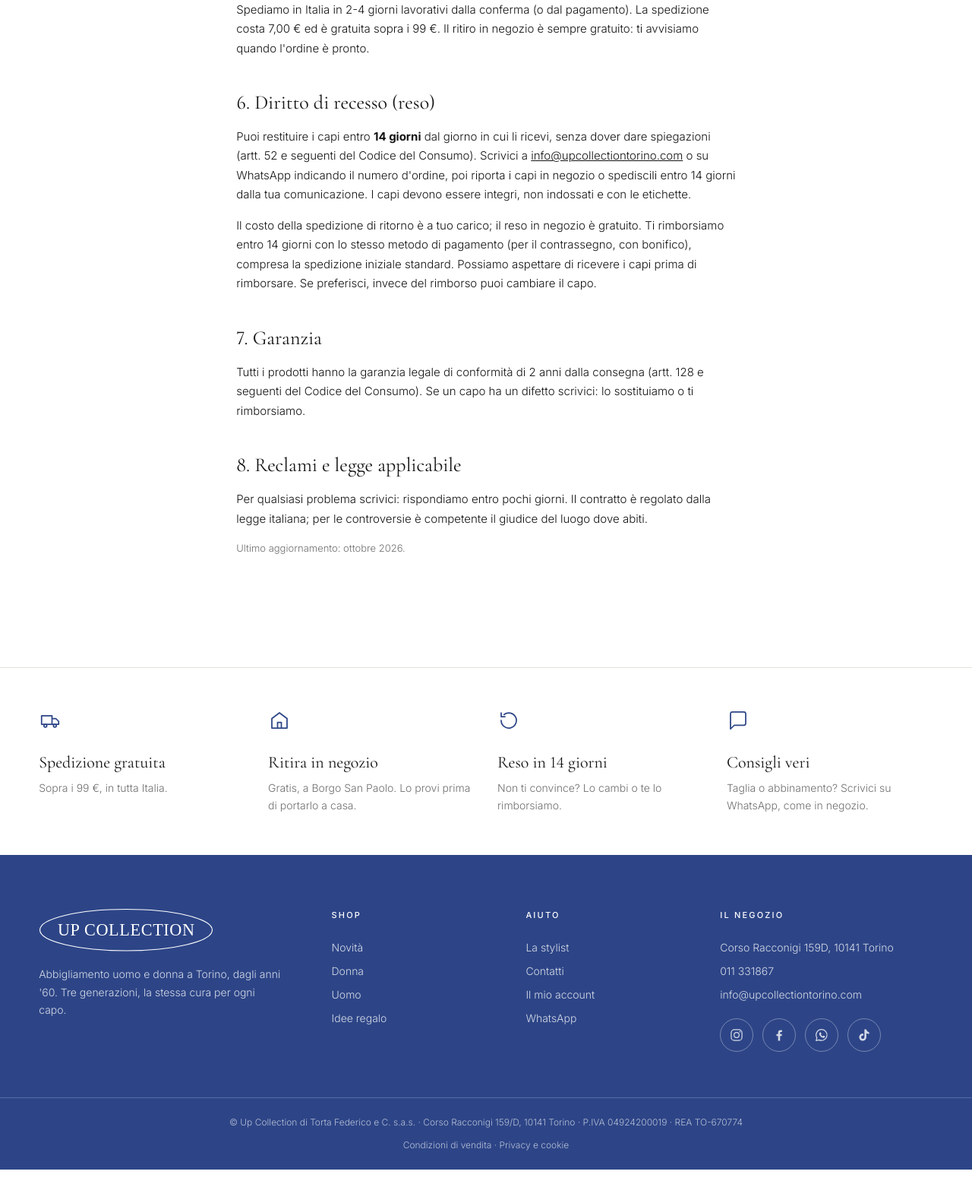
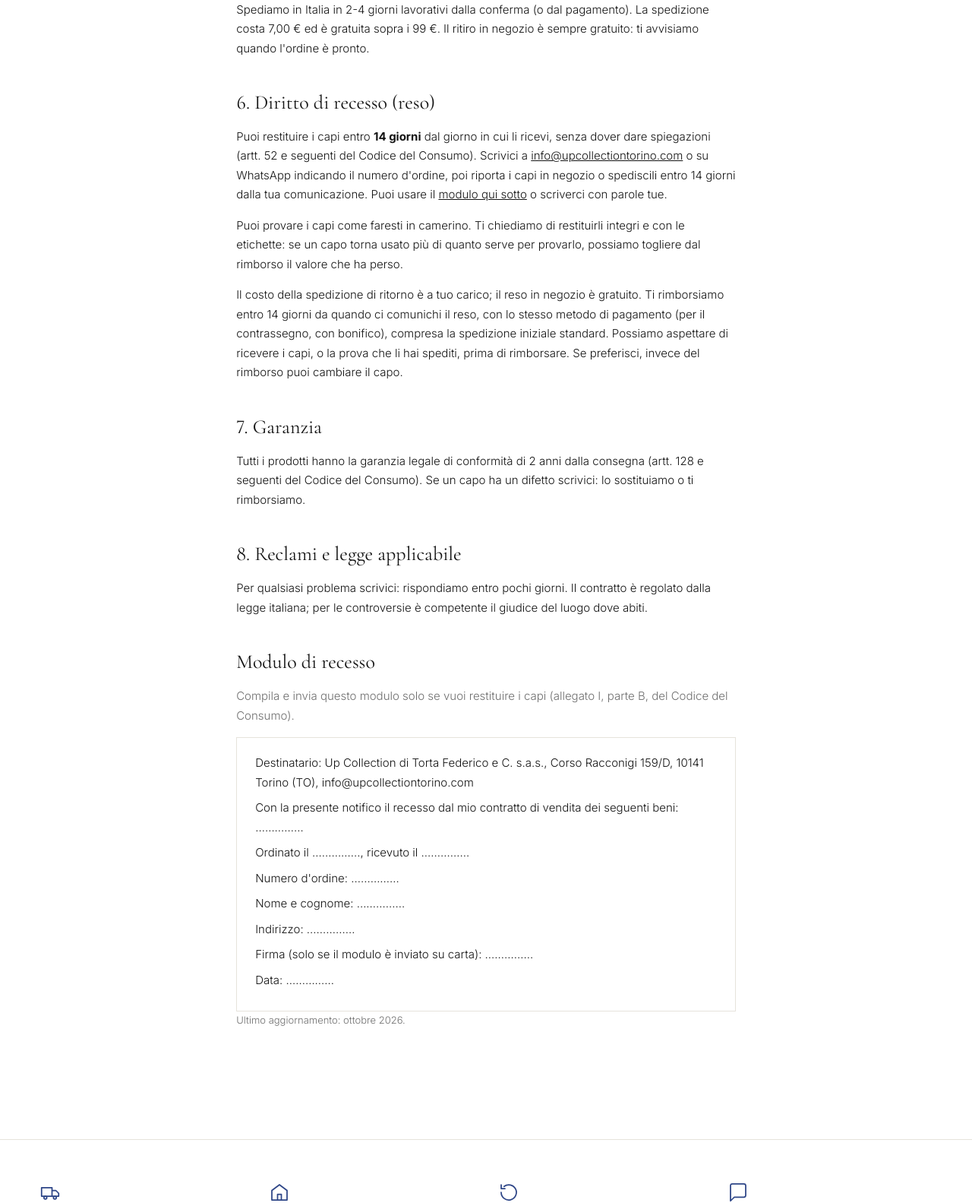
Before and after one commit to ericatorta/upcollection-shop, a Flask app: page /condizioni-di-vendita in a window 1280 px wide. Shown: the part 1036-2619 px from the top of the page at 76% size. Before the commit the page ends 2575 px from the top, so only its background shows below. Run offline with Flask 3, Linux system fonts and the light colour scheme.

Commit message:
Condizioni: reso con diminuzione di valore al posto di 'non indossati', rimborso dalla comunicazione, modulo di recesso; privacy: Brevo e trasferimento Groq

```diff
--- a/static/css/style.css
+++ b/static/css/style.css
@@ -664,6 +664,8 @@ a.numero:hover { background: var(--sabbia-scura); transform: translateY(-2px); }
 .legale h2 { font-family: var(--serif); font-weight: 400; font-size: 26px; margin: 38px 0 10px; }
 .legale p, .legale li { line-height: 1.7; }
 .legale a { text-decoration: underline; }
+.modulo-recesso { margin: 16px 0 0; padding: 20px 24px; border: 1px solid var(--linea, #ddd); }
+.modulo-recesso p { margin: 0 0 8px; }
 .istruzioni { margin: 26px 0; padding: 20px 22px; border: 1px solid var(--blu); background: var(--blu-chiaro); line-height: 1.6; }
 .istruzioni strong { display: block; margin-bottom: 4px; color: var(--blu); }
 .azioni-ordine { display: grid; gap: 8px; margin-top: 18px; }
--- a/templates/base.html
+++ b/templates/base.html
@@ -6,7 +6,7 @@
   <title>{% block titolo %}Abbigliamento uomo e donna a Torino{% endblock %} · Up Collection</title>
   <meta name="description" content="{% block descrizione %}Up Collection, negozio di abbigliamento uomo e donna a Torino dagli anni '60: Liu Jo, Blauer, Armani Exchange, Sun68, Happy Socks e altri marchi. Spedizione o ritiro gratuito in negozio.{% endblock %}">
   <link rel="icon" href="{{ url_for('static', filename='img/favicon.svg') }}" type="image/svg+xml">
-  <link rel="stylesheet" href="{{ url_for('static', filename='css/style.css') }}?v=20261027">
+  <link rel="stylesheet" href="{{ url_for('static', filename='css/style.css') }}?v=202610271">
 </head>
 <body class="{% block body_class %}{% endblock %}">
 
--- a/templates/condizioni.html
+++ b/templates/condizioni.html
@@ -35,10 +35,13 @@
   <p>Puoi restituire i capi entro <strong>14 giorni</strong> dal giorno in cui li ricevi, senza dover dare spiegazioni
     (artt. 52 e seguenti del Codice del Consumo). Scrivici a <a href="mailto:{{ negozio.email }}">{{ negozio.email }}</a>
     o su WhatsApp indicando il numero d'ordine, poi riporta i capi in negozio o spediscili entro 14 giorni
-    dalla tua comunicazione. I capi devono essere integri, non indossati e con le etichette.</p>
+    dalla tua comunicazione. Puoi usare il <a href="#modulo-recesso">modulo qui sotto</a> o scriverci con parole tue.</p>
+  <p>Puoi provare i capi come faresti in camerino. Ti chiediamo di restituirli integri e con le etichette:
+    se un capo torna usato più di quanto serve per provarlo, possiamo togliere dal rimborso il valore che ha perso.</p>
   <p>Il costo della spedizione di ritorno è a tuo carico; il reso in negozio è gratuito.
-    Ti rimborsiamo entro 14 giorni con lo stesso metodo di pagamento (per il contrassegno, con bonifico),
-    compresa la spedizione iniziale standard. Possiamo aspettare di ricevere i capi prima di rimborsare.
+    Ti rimborsiamo entro 14 giorni da quando ci comunichi il reso, con lo stesso metodo di pagamento
+    (per il contrassegno, con bonifico), compresa la spedizione iniziale standard. Possiamo aspettare di
+    ricevere i capi, o la prova che li hai spediti, prima di rimborsare.
     Se preferisci, invece del rimborso puoi cambiare il capo.</p>
 
   <h2>7. Garanzia</h2>
@@ -49,6 +52,19 @@
   <p>Per qualsiasi problema scrivici: rispondiamo entro pochi giorni. Il contratto è regolato dalla legge italiana;
     per le controversie è competente il giudice del luogo dove abiti.</p>
 
+  <h2 id="modulo-recesso">Modulo di recesso</h2>
+  <p class="muted">Compila e invia questo modulo solo se vuoi restituire i capi (allegato I, parte B, del Codice del Consumo).</p>
+  <blockquote class="modulo-recesso">
+    <p>Destinatario: {{ legali.ragione_sociale }}, {{ legali.sede }}, {{ negozio.email }}</p>
+    <p>Con la presente notifico il recesso dal mio contratto di vendita dei seguenti beni: ……………</p>
+    <p>Ordinato il ……………, ricevuto il ……………</p>
+    <p>Numero d'ordine: ……………</p>
+    <p>Nome e cognome: ……………</p>
+    <p>Indirizzo: ……………</p>
+    <p>Firma (solo se il modulo è inviato su carta): ……………</p>
+    <p>Data: ……………</p>
+  </blockquote>
+
   <p class="muted piccolo">Ultimo aggiornamento: ottobre 2026.</p>
 </section>
 {% endblock %}
```
Also changed, not shown: templates/privacy.html (+5 -2 lines).
